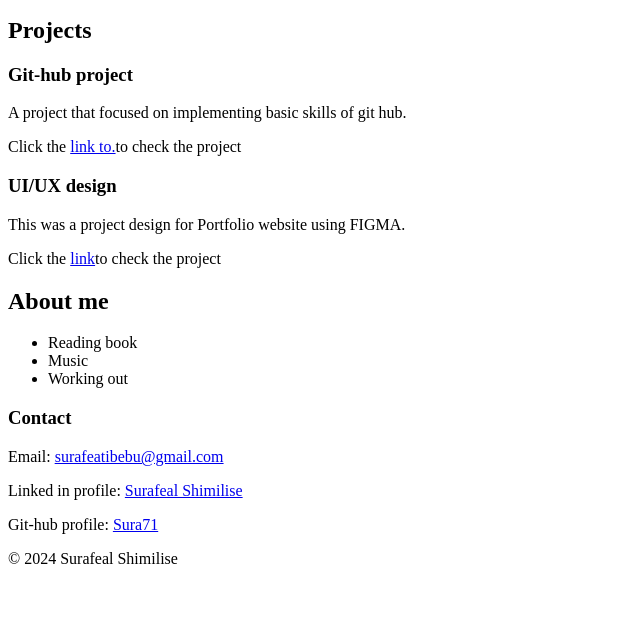
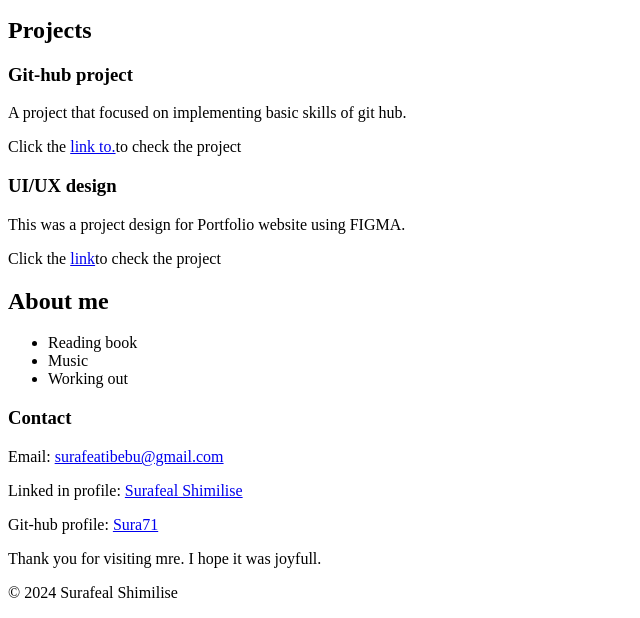
Before and after one commit to Sura71/My_First_Portfolio, a plain HTML site: page portfolio/index.html in a window 1280 px wide. Shown: the part 612-1230 px from the top of the page, without its empty margins (0-640 px from the left). Before the commit the page ends 1196 px from the top, so only its background shows below. Drawn offline with Linux system fonts and the light colour scheme.

Commit message:
new  index.html

```diff
--- a/portfolio/index.html
+++ b/portfolio/index.html
@@ -46,7 +46,9 @@
             <ul>
                 <li> Reading book</li>
                 <li> Music </li>
-                <li> Working out </li>
+                <li> Working out
+
+                </li>
             </ul>
         </section>
         <section id="contact">
@@ -56,6 +58,7 @@
                 <p> Git-hub profile: <a href="https://github.com/"> Sura71 </a></p>
              </section>
           <footer>
+            <p> Thank you for visiting mre. I hope it was joyfull.</p>
             <p> &copy; 2024 Surafeal Shimilise</p>
           </footer>
 
```
